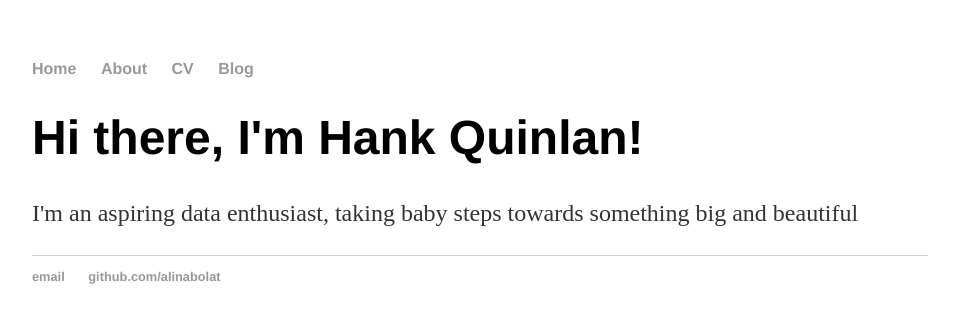
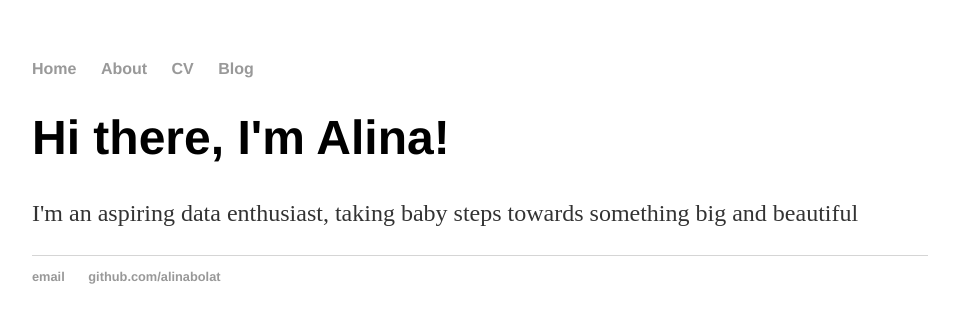
Before and after one commit to alinabolat/alinabolat.github.io, a Jekyll site: the page built from index.html, in a window 1280 px wide. Shown: the top 323 px of the page, without its empty margins (160-1119 px from the left). Built offline with Jekyll 4.4.1, drawn with Linux system fonts in a browser that asks for light colours.

Commit message:
Update index.html

```diff
--- a/index.html
+++ b/index.html
@@ -3,6 +3,6 @@ layout: default
 title: Alina Bolat
 ---
 <div class="blurb">
-	<h1>Hi there, I'm Hank Quinlan!</h1>
+	<h1>Hi there, I'm Alina!</h1>
 	<p>I'm an aspiring data enthusiast, taking baby steps towards something big and beautiful</p>
 </div><!-- /.blurb -->
```
